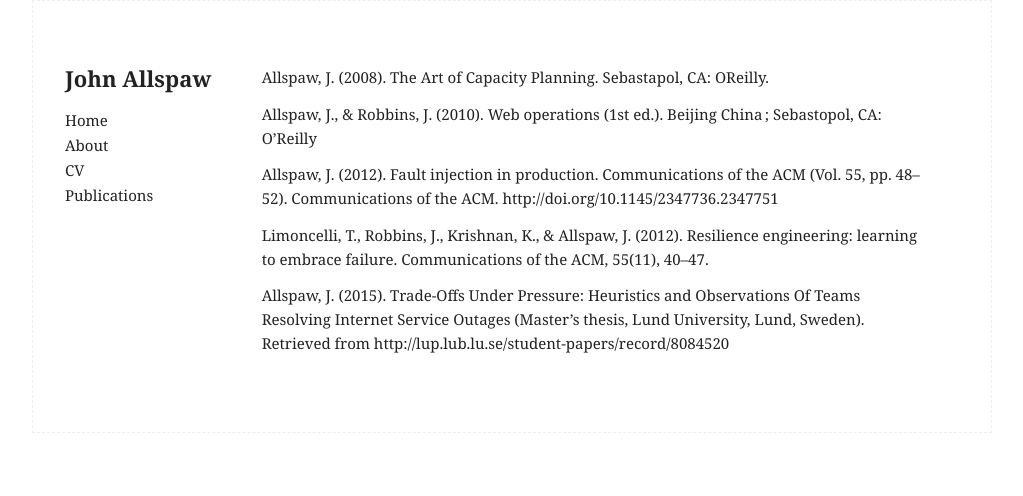
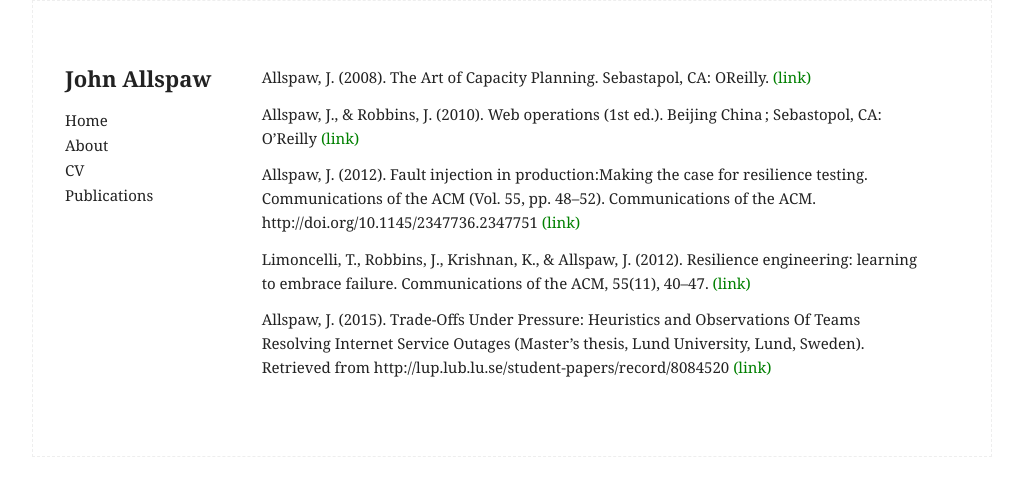
Before and after one commit to jallspaw/jallspaw.github.io, a Jekyll site: the page built from publications.md, in a window 1280 px wide. Shown: the top 496 px of the page, without its empty margins (128-1151 px from the left). Built offline with Jekyll 4.4.1, drawn with Linux system fonts in a browser that asks for light colours.

Commit message:
now with links

```diff
--- a/_sass/_base.scss
+++ b/_sass/_base.scss
@@ -181,7 +181,7 @@
   transition: color .4s;
 }
 a:hover {
-  color: #b1b1b1;
+  color: #31a354;
   text-decoration: underline;
 }
 
--- a/publications.md
+++ b/publications.md
@@ -5,12 +5,12 @@
 ---
 
 
-Allspaw, J. (2008). The Art of Capacity Planning. Sebastapol, CA: OReilly.
+Allspaw, J. (2008). The Art of Capacity Planning. Sebastapol, CA: OReilly. <a href="https://shop.oreilly.com/product/9780596518585.do" style="color:green" target="_blank">(link)</a>
 
-Allspaw, J., & Robbins, J. (2010). Web operations (1st ed.). Beijing China ; Sebastopol, CA: O’Reilly
+Allspaw, J., & Robbins, J. (2010). Web operations (1st ed.). Beijing China ; Sebastopol, CA: O’Reilly <a href="https://shop.oreilly.com/product/0636920000136.do" style="color:green" target="_blank">(link)</a>
 
-Allspaw, J. (2012). Fault injection in production. Communications of the ACM (Vol. 55, pp. 48–52). Communications of the ACM. http://doi.org/10.1145/2347736.2347751
+Allspaw, J. (2012). Fault injection in production:Making the case for resilience testing. Communications of the ACM (Vol. 55, pp. 48–52). Communications of the ACM. http://doi.org/10.1145/2347736.2347751 <a href="http://queue.acm.org/detail.cfm?id=2353017" style="color:green" target="_blank">(link)</a>
 
-Limoncelli, T., Robbins, J., Krishnan, K., & Allspaw, J. (2012). Resilience engineering: learning to embrace failure. Communications of the ACM, 55(11), 40–47.
+Limoncelli, T., Robbins, J., Krishnan, K., & Allspaw, J. (2012). Resilience engineering: learning to embrace failure. Communications of the ACM, 55(11), 40–47. <a href="http://queue.acm.org/detail.cfm?id=2371297" style="color:green" target="_blank">(link)</a>
 
-Allspaw, J. (2015). Trade-Offs Under Pressure: Heuristics and Observations Of Teams Resolving Internet Service Outages (Master's thesis, Lund University, Lund, Sweden). Retrieved from http://lup.lub.lu.se/student-papers/record/8084520
+Allspaw, J. (2015). Trade-Offs Under Pressure: Heuristics and Observations Of Teams Resolving Internet Service Outages (Master's thesis, Lund University, Lund, Sweden). Retrieved from http://lup.lub.lu.se/student-papers/record/8084520 <a href="http://lup.lub.lu.se/student-papers/record/8084520" style="color:green" target="_blank">(link)</a>
```
